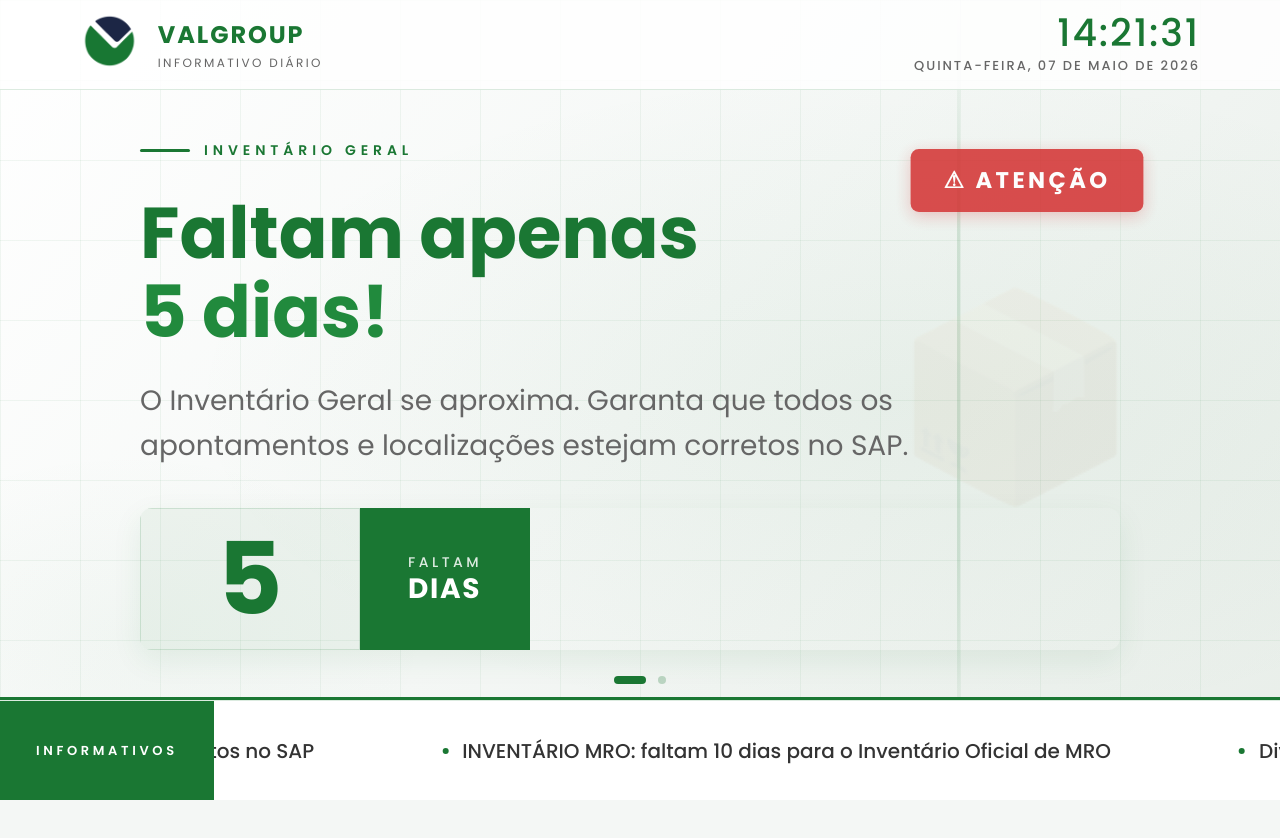
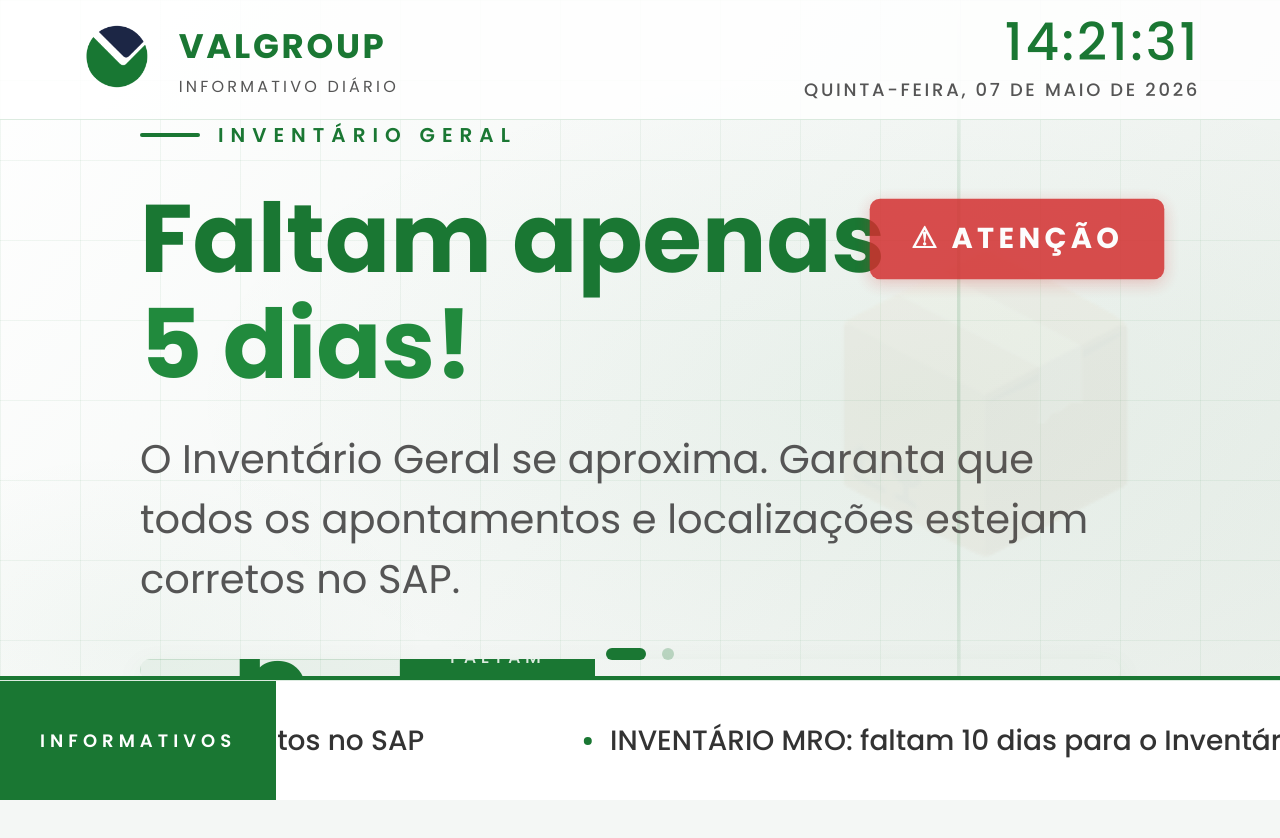
Before and after one commit to gloominer-sketch/painel-tv, a plain HTML site: page index.html in a window 1280 px wide. Shown: the top 838 px of the page. Drawn offline with Linux system fonts and the light colour scheme.

Commit message:
Update index.html

```diff
--- a/index.html
+++ b/index.html
@@ -14,7 +14,7 @@
     --green-light: #218a3d;
     --white: #ffffff;
     --text-dark: #333333;
-    --text-gray: #666666;
+    --text-gray: #555555;
     --slide-duration: 8s;
   }
 
@@ -22,7 +22,7 @@
     width: 1920px;
     height: 1080px;
     overflow: hidden;
-    background: #f4f7f5; /* Fundo mais branco/cinza claro */
+    background: #f4f7f5;
     font-family: "Poppins", sans-serif;
     color: var(--text-dark);
   }
@@ -57,7 +57,7 @@
   .header {
     position: absolute;
     top: 0; left: 0; right: 0;
-    height: 90px;
+    height: 120px; /* Aumentado */
     display: flex;
     align-items: center;
     padding: 0 80px;
@@ -66,17 +66,17 @@
     z-index: 10;
   }
 
-  .logo-area { display: flex; align-items: center; gap: 18px; }
-  .logo-text { font-size: 24px; font-weight: 700; letter-spacing: .08em; color: var(--green); }
-  .logo-sub { font-size: 12px; letter-spacing: .2em; text-transform: uppercase; color: var(--text-gray); margin-top: 2px; }
+  .logo-area { display: flex; align-items: center; gap: 24px; }
+  .logo-text { font-size: 34px; font-weight: 700; letter-spacing: .08em; color: var(--green); }
+  .logo-sub { font-size: 16px; letter-spacing: .2em; text-transform: uppercase; color: var(--text-gray); margin-top: 2px; }
   .header-right { margin-left: auto; text-align: right; }
-  #clock { font-size: 38px; font-weight: 500; letter-spacing: .05em; color: var(--green); line-height: 1; }
-  #date { font-size: 13px; letter-spacing: .15em; text-transform: uppercase; color: var(--text-gray); margin-top: 4px; font-weight: 500;}
+  #clock { font-size: 52px; font-weight: 500; letter-spacing: .05em; color: var(--green); line-height: 1; }
+  #date { font-size: 18px; letter-spacing: .15em; text-transform: uppercase; color: var(--text-gray); margin-top: 8px; font-weight: 500;}
 
   /* ── SLIDES ── */
   .slides-wrapper {
     position: absolute;
-    top: 90px; left: 0; right: 0; bottom: 100px;
+    top: 120px; left: 0; right: 0; bottom: 120px; /* Ajustado para dar mais espaço */
     overflow: hidden;
   }
 
@@ -94,32 +94,35 @@
   .slide.leaving { opacity: 0; transform: translateX(-60px); transition: opacity .7s ease, transform .7s ease; }
 
   .slide-badge {
-    display: inline-flex; align-items: center; gap: 14px; margin-bottom: 32px;
+    display: inline-flex; align-items: center; gap: 18px; margin-bottom: 36px;
   }
-  .badge-line { width: 50px; height: 3px; background: var(--green); border-radius: 2px; }
-  .badge-label { font-size: 14px; letter-spacing: .35em; text-transform: uppercase; color: var(--green); font-weight: 600; }
+  .badge-line { width: 60px; height: 4px; background: var(--green); border-radius: 2px; }
+  .badge-label { font-size: 20px; letter-spacing: .35em; text-transform: uppercase; color: var(--green); font-weight: 600; }
 
   .slide-title {
-    font-size: 72px; font-weight: 700; line-height: 1.1;
-    color: var(--green); margin-bottom: 28px; max-width: 1100px;
+    font-size: 96px; /* Bem maior */
+    font-weight: 700; line-height: 1.1;
+    color: var(--green); margin-bottom: 32px; max-width: 1300px;
   }
   .slide-title em { font-style: normal; color: var(--green-light); }
 
   .slide-body {
-    font-size: 28px; font-weight: 400; line-height: 1.6;
-    color: var(--text-gray); max-width: 900px;
+    font-size: 40px; /* Bem maior */
+    font-weight: 400; line-height: 1.5;
+    color: var(--text-gray); max-width: 1200px;
   }
 
   .slide-icon {
-    position: absolute; right: 140px; top: 50%;
+    position: absolute; right: 120px; top: 50%;
     transform: translateY(-50%);
-    font-size: 200px; opacity: .05;
+    font-size: 280px; /* Ícone maior */
+    opacity: .05;
     pointer-events: none; line-height: 1;
   }
 
   /* ── COUNTDOWN BLOCK ── */
   .countdown-block {
-    margin-top: 40px;
+    margin-top: 50px;
     display: inline-flex; align-items: stretch; gap: 0;
     border-radius: 12px; overflow: hidden;
     box-shadow: 0 10px 30px rgba(26, 119, 51, 0.08);
@@ -128,12 +131,12 @@
   .count-number {
     background: rgba(26, 119, 51, 0.05);
     border: 1px solid rgba(26, 119, 51, 0.15);
-    padding: 20px 50px;
-    font-size: 100px;
+    padding: 20px 60px;
+    font-size: 130px; /* Número gigante */
     font-weight: 700;
     color: var(--green);
     line-height: 1;
-    min-width: 220px;
+    min-width: 260px;
     text-align: center;
     display: flex; align-items: center; justify-content: center;
   }
@@ -141,28 +144,29 @@
   .count-label {
     background: var(--green);
     color: #fff;
-    padding: 20px 48px;
-    font-size: 28px;
+    padding: 20px 50px;
+    font-size: 36px; /* Texto maior */
     font-weight: 700;
     letter-spacing: .06em;
     text-transform: uppercase;
     line-height: 1;
-    display: flex; flex-direction: column; gap: 6px;
+    display: flex; flex-direction: column; gap: 8px;
     align-items: flex-start; justify-content: center;
   }
 
   .count-label span {
-    font-size: 14px; font-weight: 500; letter-spacing: .25em;
+    font-size: 18px; font-weight: 500; letter-spacing: .25em;
     opacity: .85; text-transform: uppercase;
   }
 
   /* ── URGENCY BADGE ── */
   .urgency-badge {
-    position: absolute; top: 60px; right: 140px;
+    position: absolute; top: 80px; right: 120px;
     background: #d32f2f;
     color: #fff;
-    font-size: 22px; font-weight: 700; letter-spacing: .15em; text-transform: uppercase;
-    padding: 14px 32px; border-radius: 8px;
+    font-size: 28px; /* Maior */
+    font-weight: 700; letter-spacing: .15em; text-transform: uppercase;
+    padding: 18px 40px; border-radius: 10px;
     animation: pulse-badge 2s ease-in-out infinite;
     box-shadow: 0 4px 15px rgba(211, 47, 47, 0.3);
   }
@@ -176,7 +180,7 @@
   .footer {
     position: absolute;
     bottom: 0; left: 0; right: 0;
-    height: 100px;
+    height: 120px; /* Aumentado */
     border-top: 1px solid rgba(26, 119, 51, 0.15);
     background: #ffffff;
     display: flex; align-items: center;
@@ -184,8 +188,8 @@
   }
 
   .ticker-label {
-    flex-shrink: 0; padding: 0 36px;
-    font-size: 13px; letter-spacing: .28em; text-transform: uppercase;
+    flex-shrink: 0; padding: 0 40px;
+    font-size: 18px; letter-spacing: .28em; text-transform: uppercase; /* Letra maior */
     color: #ffffff; background: var(--green); font-weight: 600;
     height: 100%; display: flex; align-items: center;
   }
@@ -197,28 +201,29 @@
   }
 
   .ticker-item {
-    display: inline-flex; align-items: center; gap: 14px;
-    padding: 0 64px; font-size: 20px; font-weight: 500; color: var(--text-dark);
+    display: inline-flex; align-items: center; gap: 18px;
+    padding: 0 80px; font-size: 28px; /* Texto rotativo maior */
+    font-weight: 500; color: var(--text-dark);
   }
 
-  .ticker-dot { width: 6px; height: 6px; border-radius: 50%; background: var(--green); flex-shrink: 0; }
+  .ticker-dot { width: 8px; height: 8px; border-radius: 50%; background: var(--green); flex-shrink: 0; }
 
   @keyframes ticker-scroll { 0% { transform: translateX(0); } 100% { transform: translateX(-50%); } }
 
   /* ── PROGRESS DOTS ── */
   .progress-dots {
-    position: absolute; bottom: 116px; left: 50%;
+    position: absolute; bottom: 140px; left: 50%;
     transform: translateX(-50%);
-    display: flex; gap: 12px; z-index: 20;
+    display: flex; gap: 16px; z-index: 20;
   }
 
-  .dot { width: 8px; height: 8px; border-radius: 50%; background: rgba(26, 119, 51, 0.25); transition: all .4s ease; }
-  .dot.active { background: var(--green); width: 32px; border-radius: 4px; }
+  .dot { width: 12px; height: 12px; border-radius: 50%; background: rgba(26, 119, 51, 0.25); transition: all .4s ease; }
+  .dot.active { background: var(--green); width: 40px; border-radius: 6px; }
 
   /* ── PROGRESS BAR ── */
   .progress-bar {
-    position: absolute; bottom: 100px; left: 0;
-    height: 3px; background: var(--green);
+    position: absolute; bottom: 120px; left: 0;
+    height: 4px; background: var(--green);
     width: 0%; z-index: 15; transition: none;
   }
   .progress-bar.running { transition: width 8000ms linear; width: 100%; }
@@ -232,7 +237,7 @@
 <header class="header">
   <div class="logo-area">
     <div class="logo-icon">
-      <img src="Ícone-da-Logo-Valgroup-Colorido.ico" height="60px" alt="" onerror="this.style.display='none'">
+      <img src="Ícone-da-Logo-Valgroup-Colorido.ico" height="75px" alt="" onerror="this.style.display='none'">
     </div>
     <div>
       <div class="logo-text">VALGROUP</div>
```
